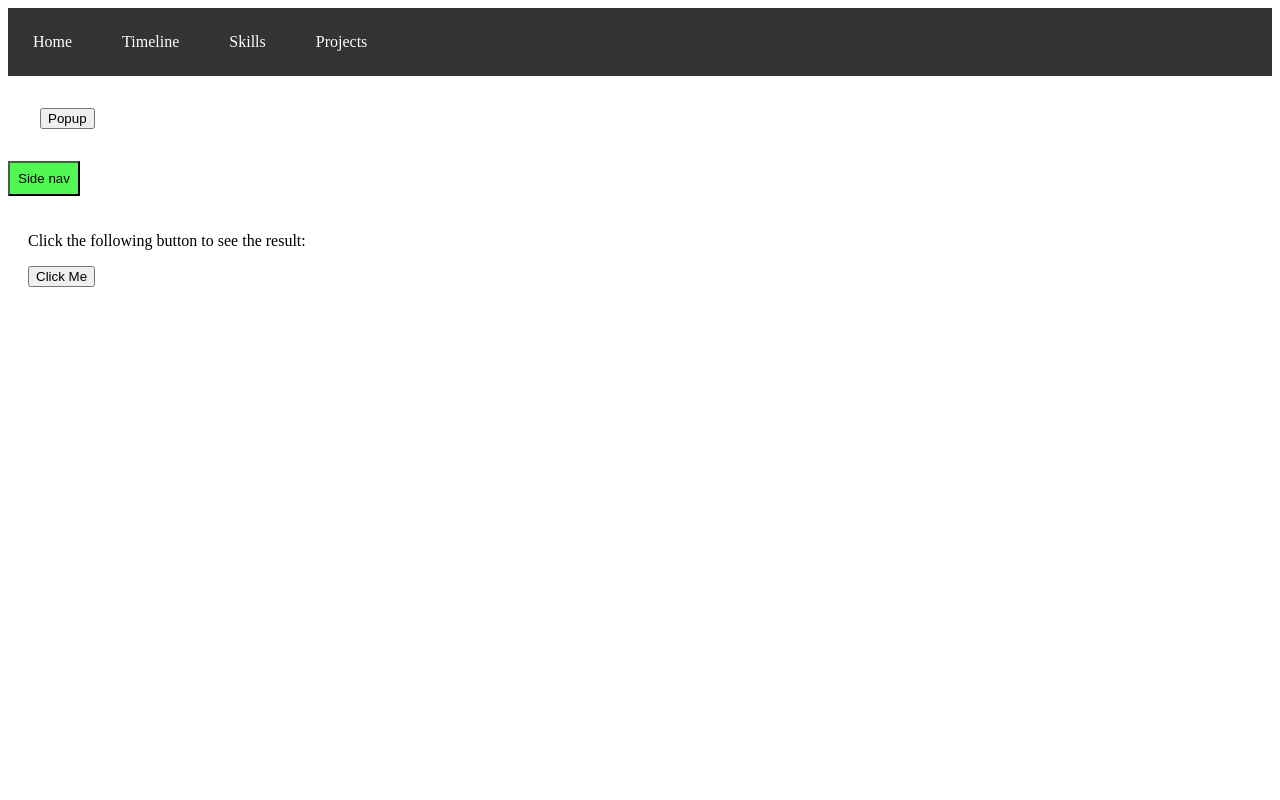
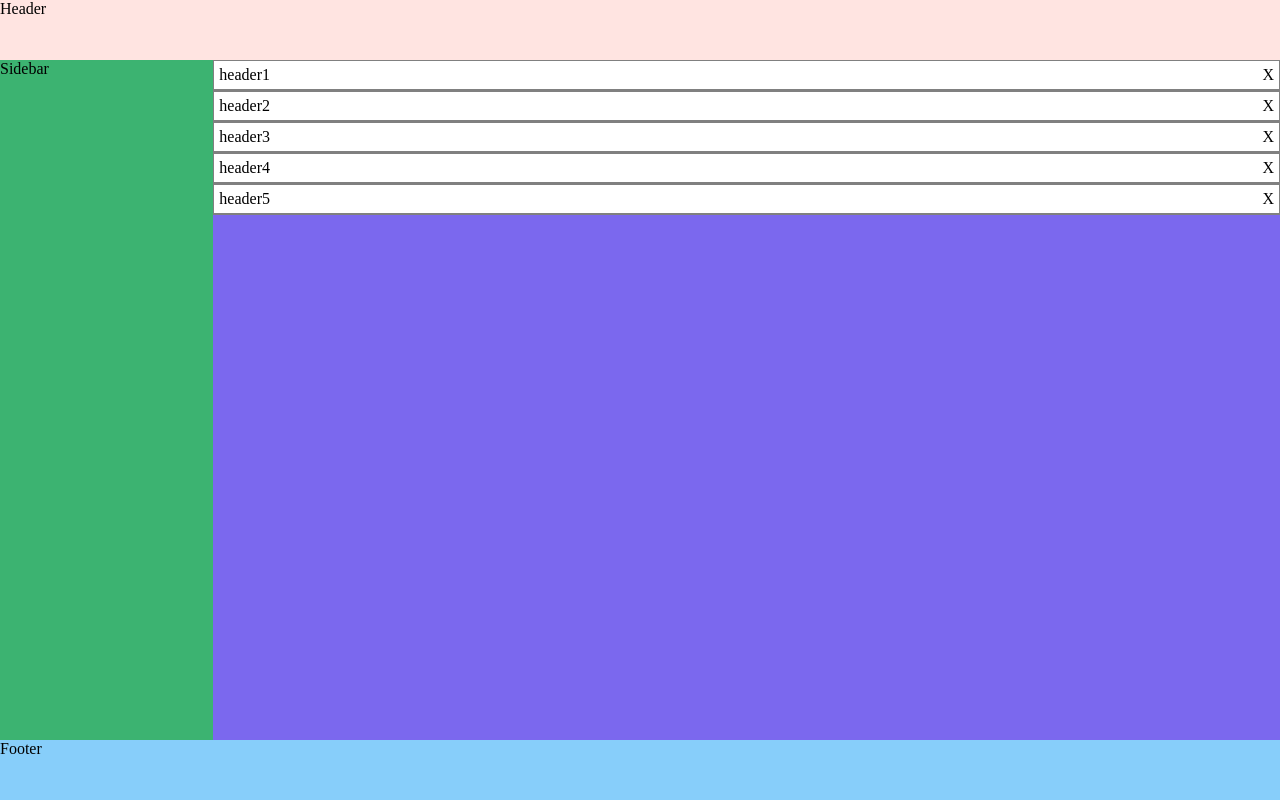
Before and after one commit to teja787/Corejs, a website: page index.html in a window 1280 px wide. Drawn offline with Linux system fonts and the light colour scheme.

Commit message:
1. Accordion completed

```diff
--- a/index.html
+++ b/index.html
@@ -4,75 +4,16 @@
     <meta charset="UTF-8" />
     <meta http-equiv="X-UA-Compatible" content="IE=edge" />
     <meta name="viewport" content="width=device-width, initial-scale=1.0" />
-    <title>Basic Alert</title>
-    <link rel="stylesheet" href="src/assets/styles.css" />
+    <link rel="stylesheet" href="./src/assets/styles.css" />
+    <title>Document</title>
   </head>
   <body>
-    <ul id="head1">
-      <li id="list1">
-        <a
-          id="list2"
-          onmouseover="mouseOver('list2')"
-          onmouseout="mouseOut('list2')"
-          class="active"
-          href="./src/Home.html"
-          >Home</a
-        >
-      </li>
-      <li id="list1">
-        <a
-          id="list3"
-          onmouseover="mouseOver('list3')"
-          onmouseout="mouseOut('list3')"
-          href="./src/Timeline.html"
-          >Timeline</a
-        >
-      </li>
-      <li id="list1">
-        <a
-          id="list4"
-          onmouseover="mouseOver('list4')"
-          onmouseout="mouseOut('list4')"
-          href="./src/Skills.html"
-          >Skills</a
-        >
-      </li>
-      <li id="list1">
-        <a
-          id="list5"
-          onmouseover="mouseOver('list5')"
-          onmouseout="mouseOut('list5')"
-          href="./src/Project.html"
-          >Projects</a
-        >
-      </li>
-    </ul>
-    <div style="padding: 2rem">
-      <button id="pop" onclick="popUp()">Popup</button>
-      <div id="popupContainer">
-        <span>Popup Text</span>
-        <span
-          style="height: 15px; width: 15px; display: block; cursor: pointer"
-          onclick="popUpClose()"
-          >x</span
-        >
-      </div>
+    <div class="grid-box">
+      <header>Header</header>
+      <aside>Sidebar</aside>
+      <main id="acord"></main>
+      <footer>Footer</footer>
     </div>
-    <div id="sideNav" class="sidenav">
-        <a href="javascript:void(0)" class="closebtn" onclick="closeNav()">&times;</a>
-        <a href="#">About</a>
-        <a href="#">Services</a>
-        <a href="#">Clients</a>
-        <a href="#">Contact</a>
-      </div>
-
-      <button style="padding: 8px; background-color: rgb(81, 248, 81);" onclick="openNav()">Side nav</button>
-      <div id="logger"></div>
-      <div id="main">
-        <p>Click the following button to see the result: </p>
-        <form>
-           <input type = "button" value = "Click Me" onclick = "getConfirmation();" />
-        </form>
   </body>
-  <script src="src/main.js"></script>
+  <script src="./src/main.js"></script>
 </html>
--- a/src/assets/styles.css
+++ b/src/assets/styles.css
@@ -56,3 +56,39 @@
     .sidenav {padding-top: 15px;}
     .sidenav a {font-size: 18px;}
   }
+
+  .grid-box{
+    display: grid;
+    grid-template-columns: repeat(12,1fr);
+    grid-template-rows: auto;
+    width: 100%;
+    background-color: lightgreen;
+  }
+
+  aside{
+    grid-column-start: 1;
+    grid-column-end: 3;
+    height: calc(100vh - 120px);
+    background-color: mediumseagreen;
+  }
+  header{
+    background-color: mistyrose;
+  }
+  footer{
+    background-color: lightskyblue;
+  }
+  header, footer{
+    grid-column-start:1 ;
+    grid-column-end: -1;
+    height: 60px;
+  }
+
+  body{
+    padding: 0px;
+    margin: 0px;
+  }
+  main{
+    grid-column-start: 3;
+    grid-column-end: -1;
+    background-color: mediumslateblue;
+  }
--- a/src/main.js
+++ b/src/main.js
@@ -1,94 +1,89 @@
-const head1 = document.querySelector("#head1");
-console.log(head1);
-head1.style.listStyleType = "none";
-head1.style.margin = 0;
-head1.style.padding = 0;
-head1.style.overflow = "hidden";
-head1.style.backgroundColor = "#333";
+const createDiv = () => document.createElement("div");
 
-const list1 = document.querySelector("#list1");
-console.log(list1);
-list1.style.float = "left";
+const createTxtNode = (content) => document.createTextNode(content);
 
-const list2 = document.querySelector("#list2");
-list2.style.float = "left";
-list2.style.display = "block";
-list2.style.color = "white";
-list2.style.textAlign = "center";
-list2.style.padding = "25px";
-list2.style.textDecoration = "none";
+const setStyles = (node, properties) => {
+  for (const key in properties) {
+    if (Object.hasOwnProperty.call(properties, key)) {
+      const element = properties[key];
+      node.style[key] = element;
+    }
+  }
+};
 
-const list3 = document.querySelector("#list3");
-list3.style.float = "left";
-list3.style.display = "block";
-list3.style.color = "white";
-list3.style.textAlign = "center";
-list3.style.padding = "25px";
-list3.style.textDecoration = "none";
+const createAcordion = (header, content) => {
+  // creating wrapper and adding styles to it
+  const wrap = createDiv();
+  let isContentHidden = true;
+  setStyles(wrap, {
+    border: "1px solid gray",
+    backgroundColor: "white",
+  });
+  const head = createDiv();
+  //   creating header and adding style to it
+  setStyles(head, {
+    padding: "5px",
+    borderBottom: "1px solid gray",
+    display: "flex",
+    justifyContent: "space-between",
+  });
+  //   creating header text as a child to wrapper
+  const headerTxt = createTxtNode(header);
+  head.appendChild(headerTxt);
+  //   creating close icon in header
+  const closeIcon = createDiv();
+  setStyles(closeIcon, { cursor: "pointer" });
+  closeIcon.onclick = () => {
+    isContentHidden = !isContentHidden;
+    setStyles(contentDiv, {
+      display: isContentHidden ? "none" : "block",
+    });
+  };
+  const closeIconTxt = createTxtNode("X");
+  closeIcon.appendChild(closeIconTxt);
+  head.appendChild(closeIcon);
+  //   creating content and adding styles to it
+  const contentDiv = createDiv();
+  setStyles(contentDiv, {
+    display: "none",
+    padding: "5px",
+  });
+  //   creating content text as wrapper child
+  const contentTxt = createTxtNode(content);
+  contentDiv.appendChild(contentTxt);
+  wrap.appendChild(head);
+  wrap.appendChild(contentDiv);
+  //   wraper getting assingned to main as child
+  document.querySelector("#acord").appendChild(wrap);
+};
+// calling create accodion method
+// createAcordion("header1", "body1");
 
-const list4 = document.querySelector("#list4");
-list4.style.float = "left";
-list4.style.display = "block";
-list4.style.color = "white";
-list4.style.textAlign = "left";
-list4.style.padding = "25px";
-list4.style.textDecoration = "none";
+/**
+ * using map on accordion
+ *
+ * v =[
+ * [header1, body1],
+ * [header1, body1],
+ * [header1, body1],
+ * [header1, body1],5
+ * ]
+ */
 
-const list5 = document.querySelector("#list5");
-list5.style.float = "left";
-list5.style.display = "block";
-list5.style.color = "white";
-list5.style.textAlign = "center";
-list5.style.padding = "25px";
-list5.style.textDecoration = "none";
+const accordion = [
+  ["header1", "body1"],
+  ["header2", "body2"],
+  ["header3", "body3"],
+  ["header4", "body4"],
+  ["header5", "body5"],
+];
 
-function mouseOver(id) {
-  document.getElementById(id).style.color = "green";
-}
-
-function mouseOut(id) {
-  document.getElementById(id).style.color = "white";
-}
-// setTimeout(() => {
-//   const listContainer = document.querySelector("#listContainer");
-//   for (let i = 0; i <= 100; i++) {
-//     const li = document.createElement("li");
-//     const txtNode = document.createTextNode(i + 1);
-//     li.appendChild(txtNode);
-//     listContainer.appendChild(li);
-//     console.log(i);
-//   }
-// }, 0);
-
-function popUp() {
-  const popupContainer = document.querySelector("#popupContainer");
-  popupContainer.style.display = "flex";
-  //   setTimeout(() => {
-  //     popupContainer.style.display = "none";
-  //   }, 1000);
-}
-function popUpClose() {
-  const popupContainer = document.querySelector("#popupContainer");
-  popupContainer.style.display = "none";
-}
-
-function openNav() {
-  document.getElementById("sideNav").style.width = "250px";
-}
-
-/* Set the width of the side navigation to 0 */
-function closeNav() {
-  document.getElementById("sideNav").style.width = "0";
-}
-
-function getConfirmation() {
-  var modal = confirm("Do you want to continue ?");
-  const logger = document.querySelector("#logger");
-  logger.innerHTML = "";
-  const div = document.createElement("div");
-  const txtNode = document.createTextNode(
-    modal == true ? "user want to continue" : "user do not want to continue"
-  );
-  div.appendChild(txtNode);
-  logger.appendChild(div);
-}
+const arr = accordion.map((arrItem) => {
+  createAcordion(...arrItem);
+  /**
+   * why this is working .
+   * Learn about spread operators in js.
+   * Learn about destructuring (array and obj) in js.
+   * Each with atleast 5 examples
+   */
+});
```
